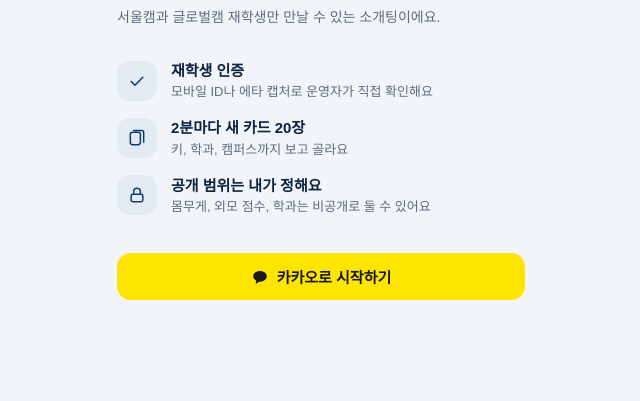
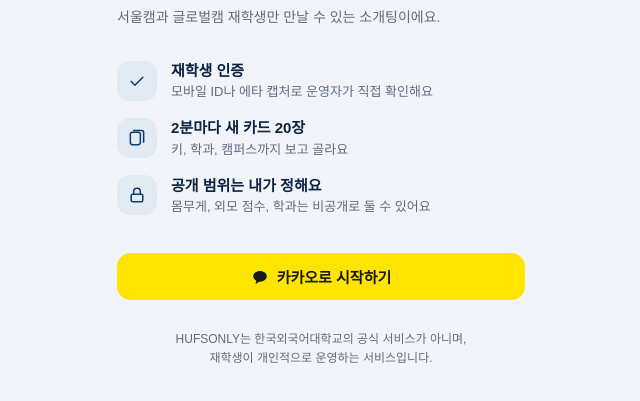
Before and after one commit to wodud0922/hufsonly, a plain HTML site: page index.html in a window 1280 px wide. Shown: the part 207-608 px from the top of the page, without its empty margins (319-959 px from the left). Drawn offline with nearby package versions, Linux system fonts and the light colour scheme; a web font is replaced by a local one.

Commit message:
Add files via upload

```diff
--- a/index.html
+++ b/index.html
@@ -211,6 +211,7 @@ input,textarea,select{font-size:max(16px,1em)}
 }
 .btn.kakao{background:#FEE500;color:#191919;display:flex;align-items:center;justify-content:center;gap:8px}
 .btn[disabled]{opacity:.55;cursor:default}
+.disclaim{margin:0;text-align:center;font-size:12px;line-height:1.6;color:var(--muted)}
 .tw{background:var(--surface);border:1px solid var(--line);border-radius:18px;overflow:hidden}
 .tw .thread{border:0;border-radius:0}
 .tw details{border-top:1px solid var(--line);padding:10px 14px}
@@ -341,6 +342,7 @@ nav .in{max-width:440px;margin:0 auto;display:grid;grid-template-columns:repeat(
       <div><i><svg width="20" height="20" viewBox="0 0 24 24" fill="none" stroke="currentColor" stroke-width="1.8" stroke-linecap="round" stroke-linejoin="round" aria-hidden="true"><rect x="5" y="11" width="14" height="9" rx="2"/><path d="M8 11V8a4 4 0 0 1 8 0v3"/></svg></i><span><b>공개 범위는 내가 정해요</b><small>몸무게, 외모 점수, 학과는 비공개로 둘 수 있어요</small></span></div>
     </div>
     <button class="btn startbtn" id="startBtn">시작하기</button>
+    <p class="disclaim">HUFSONLY는 한국외국어대학교의 공식 서비스가 아니며,<br>재학생이 개인적으로 운영하는 서비스입니다.</p>
   </section>
 
   <section id="v-verify" hidden>
@@ -483,6 +485,7 @@ nav .in{max-width:440px;margin:0 auto;display:grid;grid-template-columns:repeat(
       <div class="fbfeed"><div class="sec">사람들이 보낸 피드백 <span id="fbCount"></span></div><div id="fbList" class="stack" style="gap:12px"></div></div>
     </div>
     <button class="btn line" id="logout" style="width:100%;margin-top:14px">처음부터 다시 보기</button>
+    <p class="disclaim" style="margin-top:18px">HUFSONLY는 한국외국어대학교의 공식 서비스가 아니며, 재학생이 개인적으로 운영하는 서비스입니다.</p>
   </section>
 </div>
 
```
